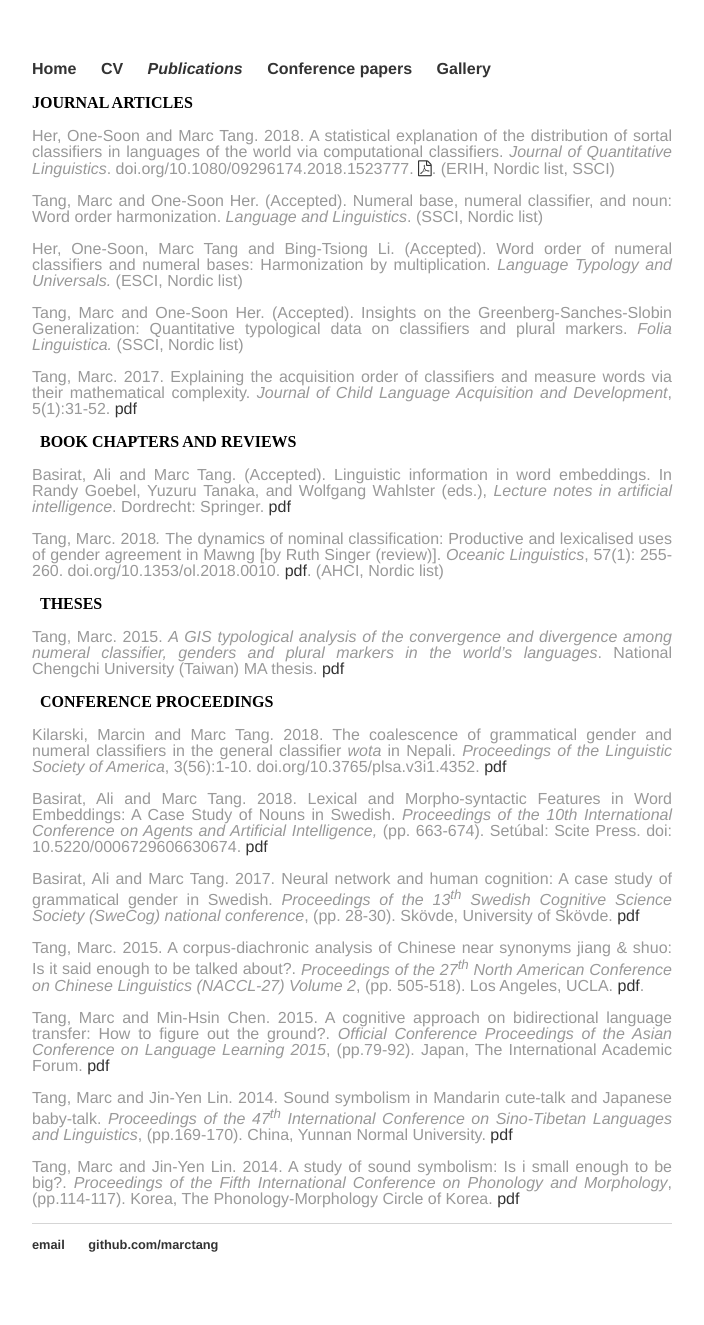
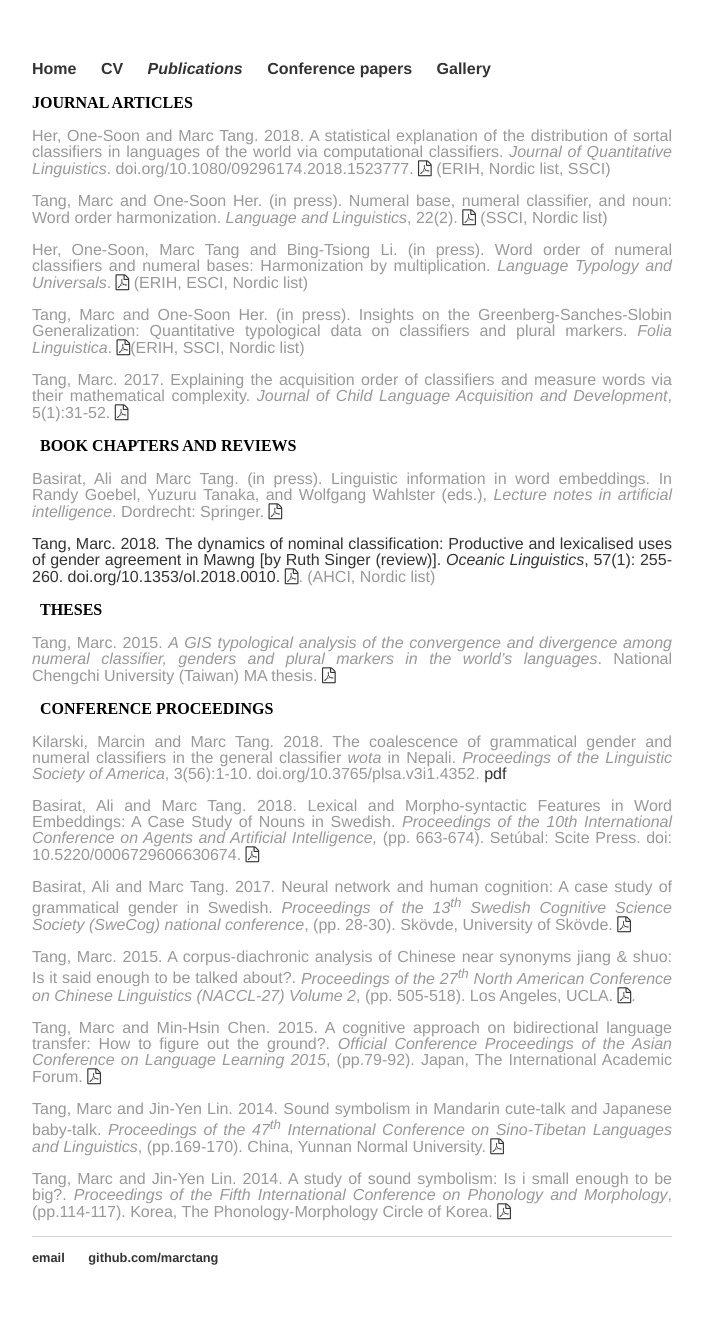
Before and after one commit to marctang/marctang.github.io, a Jekyll site: the page built from publications.html, in a window 1280 px wide. Shown: the whole page, without its empty margins (288-992 px from the left). Built offline with Jekyll 4.4.1, drawn with Linux system fonts in a browser that asks for light colours.

Commit message:
Update publications.html

```diff
--- a/publications.html
+++ b/publications.html
@@ -4,27 +4,27 @@ title: Publications
 ---
 
 <strong>JOURNAL ARTICLES</strong>
-<p style="text-align: justify;">Her, One-Soon and Marc Tang. 2018. A statistical explanation of the distribution of sortal classifiers in languages of the world via computational classifiers. <em>Journal of Quantitative Linguistics</em>. doi.org/10.1080/09296174.2018.1523777. <a href="https://www.tandfonline.com/doi/full/10.1080/09296174.2018.1523777" target="_blank" rel="noopener"><i class="fa fa-file-pdf-o"></i></a>. (ERIH, Nordic list, SSCI)</p>
-<p style="text-align: justify;">Tang, Marc and One-Soon Her. (Accepted). Numeral base, numeral classifier, and noun: Word order harmonization. <em>Language and Linguistics</em>. (SSCI, Nordic list)</p>
-<p style="text-align: justify;">Her, One-Soon, Marc Tang and Bing-Tsiong Li. (Accepted). Word order of numeral classifiers and numeral bases: Harmonization by multiplication. <em>Language Typology and Universals. </em>(ESCI, Nordic list)</p>
-<p style="text-align: justify;">Tang, Marc and One-Soon Her. (Accepted). Insights on the Greenberg-Sanches-Slobin Generalization: Quantitative typological data on classifiers and plural markers. <em>Folia Linguistica. </em>(SSCI, Nordic list)</p>
-<p style="text-align: justify;">Tang, Marc. 2017. Explaining the acquisition order of classifiers and measure words via their mathematical complexity. <em>Journal of Child Language Acquisition and Development</em>, 5(1):31-52. <span style="color: #808080;"><a href="https://marctangblog.files.wordpress.com/2016/09/2017_tang_acquistion-of-classifiers-and-measure-words.pdf" target="_blank" rel="noopener">pdf</a></span></p>
+<p style="text-align: justify;">Her, One-Soon and Marc Tang. 2018. A statistical explanation of the distribution of sortal classifiers in languages of the world via computational classifiers. <em>Journal of Quantitative Linguistics</em>. doi.org/10.1080/09296174.2018.1523777. <a href="https://www.tandfonline.com/doi/full/10.1080/09296174.2018.1523777" target="_blank" rel="noopener"><i class="fa fa-file-pdf-o"></i></a> (ERIH, Nordic list, SSCI)</p>
+<p style="text-align: justify;">Tang, Marc and One-Soon Her. (in press). Numeral base, numeral classifier, and noun: Word order harmonization. <em>Language and Linguistics</em>, 22(2). <a href="https://drive.google.com/file/d/1VEYQz2BHuNJyVo4-Pp2KZi3UIz-sJYbf/view?usp=sharing" target="_blank" rel="noopener"><i class="fa fa-file-pdf-o"></i></a> (SSCI, Nordic list)</p>
+<p style="text-align: justify;">Her, One-Soon, Marc Tang and Bing-Tsiong Li. (in press). Word order of numeral classifiers and numeral bases: Harmonization by multiplication. <em>Language Typology and Universals</em>. <a href="https://drive.google.com/file/d/1fpqwKfwRsL-aZzHrS-1e_LYlfsNtE2YO/view?usp=sharing" target="_blank" rel="noopener"><i class="fa fa-file-pdf-o"></i></a> (ERIH, ESCI, Nordic list)</p>
+<p style="text-align: justify;">Tang, Marc and One-Soon Her. (in press). Insights on the Greenberg-Sanches-Slobin Generalization: Quantitative typological data on classifiers and plural markers. <em>Folia Linguistica</em>. <a href="https://drive.google.com/file/d/1m373sDnAYURt4tuqz5tVSCujHhZfu9gb/view?usp=sharing" target="_blank" rel="noopener"><i class="fa fa-file-pdf-o"></i></a>(ERIH, SSCI, Nordic list)</p>
+<p style="text-align: justify;">Tang, Marc. 2017. Explaining the acquisition order of classifiers and measure words via their mathematical complexity. <em>Journal of Child Language Acquisition and Development</em>, 5(1):31-52. <a href="https://marctangblog.files.wordpress.com/2016/09/2017_tang_acquistion-of-classifiers-and-measure-words.pdf" target="_blank" rel="noopener"><i class="fa fa-file-pdf-o"></i></a></p>
 
 
 <strong>BOOK CHAPTERS AND REVIEWS</strong>
-<p style="text-align: justify;">Basirat, Ali and Marc Tang. (Accepted). Linguistic information in word embeddings. In Randy Goebel, Yuzuru Tanaka, and Wolfgang Wahlster (eds.), <em>Lecture notes in artificial intelligence</em>. Dordrecht: Springer. <a href="https://www.springer.com/series/1244" target="_blank" rel="noopener">pdf</a></p>
-<p style="text-align: justify;">Tang, Marc. 2018<em>. </em>The dynamics of nominal classification: Productive and lexicalised uses of gender agreement in Mawng [by Ruth Singer (review)]. <em>Oceanic</em> <em>Linguistics</em>, 57(1): 255-260. doi.org/10.1353/ol.2018.0010. <a href="http://muse.jhu.edu/article/695556/pdf" target="_blank" rel="noopener">pdf</a>. (AHCI, Nordic list)</p>
+<p style="text-align: justify;">Basirat, Ali and Marc Tang. (in press). Linguistic information in word embeddings. In Randy Goebel, Yuzuru Tanaka, and Wolfgang Wahlster (eds.), <em>Lecture notes in artificial intelligence</em>. Dordrecht: Springer. <a href="https://www.springer.com/series/1244" target="_blank" rel="noopener"><i class="fa fa-file-pdf-o"></i></p>
+<p style="text-align: justify;">Tang, Marc. 2018<em>. </em>The dynamics of nominal classification: Productive and lexicalised uses of gender agreement in Mawng [by Ruth Singer (review)]. <em>Oceanic</em> <em>Linguistics</em>, 57(1): 255-260. doi.org/10.1353/ol.2018.0010. <a href="http://muse.jhu.edu/article/695556/pdf" target="_blank" rel="noopener"><i class="fa fa-file-pdf-o"></i></a>. (AHCI, Nordic list)</p>
 
 
 <strong>THESES</strong>
-<p style="text-align: justify;">Tang, Marc. 2015. <em>A GIS typological analysis of the convergence and divergence among numeral classifier, genders and plural markers in the world’s languages</em>. National Chengchi University (Taiwan) MA thesis. <a href="https://nccur.lib.nccu.edu.tw/bitstream/140.119/76823/1/501201.pdf" target="_blank" rel="noopener">pdf</a></p>
+<p style="text-align: justify;">Tang, Marc. 2015. <em>A GIS typological analysis of the convergence and divergence among numeral classifier, genders and plural markers in the world’s languages</em>. National Chengchi University (Taiwan) MA thesis. <a href="https://nccur.lib.nccu.edu.tw/bitstream/140.119/76823/1/501201.pdf" target="_blank" rel="noopener"><i class="fa fa-file-pdf-o"></i></a></p>
 
 
 <strong>CONFERENCE PROCEEDINGS</strong>
 <p style="text-align: justify;">Kilarski, Marcin and Marc Tang. 2018. The coalescence of grammatical gender and numeral classifiers in the general classifier <i>wota </i>in Nepali. <em>Proceedings of the Linguistic Society of America</em>, 3(56):1-10. doi.org/10.3765/plsa.v3i1.4352. <a href="https://journals.linguisticsociety.org/proceedings/index.php/PLSA/article/view/4352" target="_blank" rel="noopener">pdf</a></p>
-<p style="text-align: justify;">Basirat, Ali and Marc Tang. 2018. Lexical and Morpho-syntactic Features in Word Embeddings: A Case Study of Nouns in Swedish. <em>Proceedings of the 10th International Conference on Agents and Artificial Intelligence, </em>(pp. 663-674). Setúbal: Scite Press. doi: 10.5220/0006729606630674. <a title="2018_BasiratTang_Swedish" href="http://www.scitepress.org/PublicationsDetail.aspx?ID=YZ9NydHT10E%3d&t=1" target="_blank" rel="noopener">pdf</a></p>
-<p style="text-align: justify;">Basirat, Ali and Marc Tang. 2017. Neural network and human cognition: A case study of grammatical gender in Swedish. <em>Proceedings of the 13<sup>th</sup> Swedish Cognitive Science Society (SweCog) national conference</em>, (pp. 28-30). Skövde, University of Skövde. <a title="swecog" href="http://www.swecog.se/conference/" target="_blank" rel="noopener">pdf</a></p>
-<p style="text-align: justify;">Tang, Marc. 2015. A corpus-diachronic analysis of Chinese near synonyms jiang & shuo: Is it said enough to be talked about?. <em>Proceedings of the 27<sup>th</sup> North American Conference on Chinese Linguistics (NACCL</em><em>‐</em><em>27) Volume 2</em>, (pp. 505-518). Los Angeles, UCLA. <a title="201504_NACCL27_Near synonyms Jiang and Shuo" href="https://marctangblog.files.wordpress.com/2016/09/201504_naccl27_near-synonyms-jiang-and-shuo.pdf" target="_blank" rel="noopener noreferrer">pdf</a>.</p>
-<p style="text-align: justify;">Tang, Marc and Min-Hsin Chen. 2015. A cognitive approach on bidirectional language transfer: How to figure out the ground?. <em>Official Conference Proceedings of the Asian Conference on Language Learning 2015</em>, (pp.79-92). Japan, The International Academic Forum. <a title="Tang&Min" href="https://marctangblog.files.wordpress.com/2018/07/tangmin.pdf" target="_blank" rel="noopener">pdf</a></p>
-<p style="text-align: justify;">Tang, Marc and Jin-Yen Lin. 2014. Sound symbolism in Mandarin cute-talk and Japanese baby-talk. <em>Proceedings of the 47<sup>th</sup> International Conference on Sino-Tibetan Languages and Linguistics</em>, (pp.169-170). China, Yunnan Normal University. <a title="Sound symbolism general_summary" href="https://marctangblog.files.wordpress.com/2016/09/sound-symbolism-general_summary.pdf" target="_blank" rel="noopener">pdf</a></p>
-<p style="text-align: justify;">Tang, Marc and Jin-Yen Lin. 2014. A study of sound symbolism: Is i small enough to be big?. <em>Proceedings of the Fifth International Conference on Phonology and Morphology</em>, (pp.114-117). Korea, The Phonology-Morphology Circle of Korea. <a title="Sound symbolism in lexical phonology_summary" href="https://marctangblog.files.wordpress.com/2016/09/sound-symbolism-in-lexical-phonology_summary.pdf" target="_blank" rel="noopener">pdf</a></p>
+<p style="text-align: justify;">Basirat, Ali and Marc Tang. 2018. Lexical and Morpho-syntactic Features in Word Embeddings: A Case Study of Nouns in Swedish. <em>Proceedings of the 10th International Conference on Agents and Artificial Intelligence, </em>(pp. 663-674). Setúbal: Scite Press. doi: 10.5220/0006729606630674. <a title="2018_BasiratTang_Swedish" href="http://www.scitepress.org/PublicationsDetail.aspx?ID=YZ9NydHT10E%3d&t=1" target="_blank" rel="noopener"><i class="fa fa-file-pdf-o"></i></a></p>
+<p style="text-align: justify;">Basirat, Ali and Marc Tang. 2017. Neural network and human cognition: A case study of grammatical gender in Swedish. <em>Proceedings of the 13<sup>th</sup> Swedish Cognitive Science Society (SweCog) national conference</em>, (pp. 28-30). Skövde, University of Skövde. <a title="swecog" href="http://www.swecog.se/conference/" target="_blank" rel="noopener"><i class="fa fa-file-pdf-o"></i></a></p>
+<p style="text-align: justify;">Tang, Marc. 2015. A corpus-diachronic analysis of Chinese near synonyms jiang & shuo: Is it said enough to be talked about?. <em>Proceedings of the 27<sup>th</sup> North American Conference on Chinese Linguistics (NACCL</em><em>‐</em><em>27) Volume 2</em>, (pp. 505-518). Los Angeles, UCLA. <a title="201504_NACCL27_Near synonyms Jiang and Shuo" href="https://marctangblog.files.wordpress.com/2016/09/201504_naccl27_near-synonyms-jiang-and-shuo.pdf" target="_blank" rel="noopener noreferrer"><i class="fa fa-file-pdf-o"></i></a>.</p>
+<p style="text-align: justify;">Tang, Marc and Min-Hsin Chen. 2015. A cognitive approach on bidirectional language transfer: How to figure out the ground?. <em>Official Conference Proceedings of the Asian Conference on Language Learning 2015</em>, (pp.79-92). Japan, The International Academic Forum. <a title="Tang&Min" href="https://marctangblog.files.wordpress.com/2018/07/tangmin.pdf" target="_blank" rel="noopener"><i class="fa fa-file-pdf-o"></i></a></p>
+<p style="text-align: justify;">Tang, Marc and Jin-Yen Lin. 2014. Sound symbolism in Mandarin cute-talk and Japanese baby-talk. <em>Proceedings of the 47<sup>th</sup> International Conference on Sino-Tibetan Languages and Linguistics</em>, (pp.169-170). China, Yunnan Normal University. <a title="Sound symbolism general_summary" href="https://marctangblog.files.wordpress.com/2016/09/sound-symbolism-general_summary.pdf" target="_blank" rel="noopener"><i class="fa fa-file-pdf-o"></i></a></p>
+<p style="text-align: justify;">Tang, Marc and Jin-Yen Lin. 2014. A study of sound symbolism: Is i small enough to be big?. <em>Proceedings of the Fifth International Conference on Phonology and Morphology</em>, (pp.114-117). Korea, The Phonology-Morphology Circle of Korea. <a title="Sound symbolism in lexical phonology_summary" href="https://marctangblog.files.wordpress.com/2016/09/sound-symbolism-in-lexical-phonology_summary.pdf" target="_blank" rel="noopener"><i class="fa fa-file-pdf-o"></i></a></p>
```
